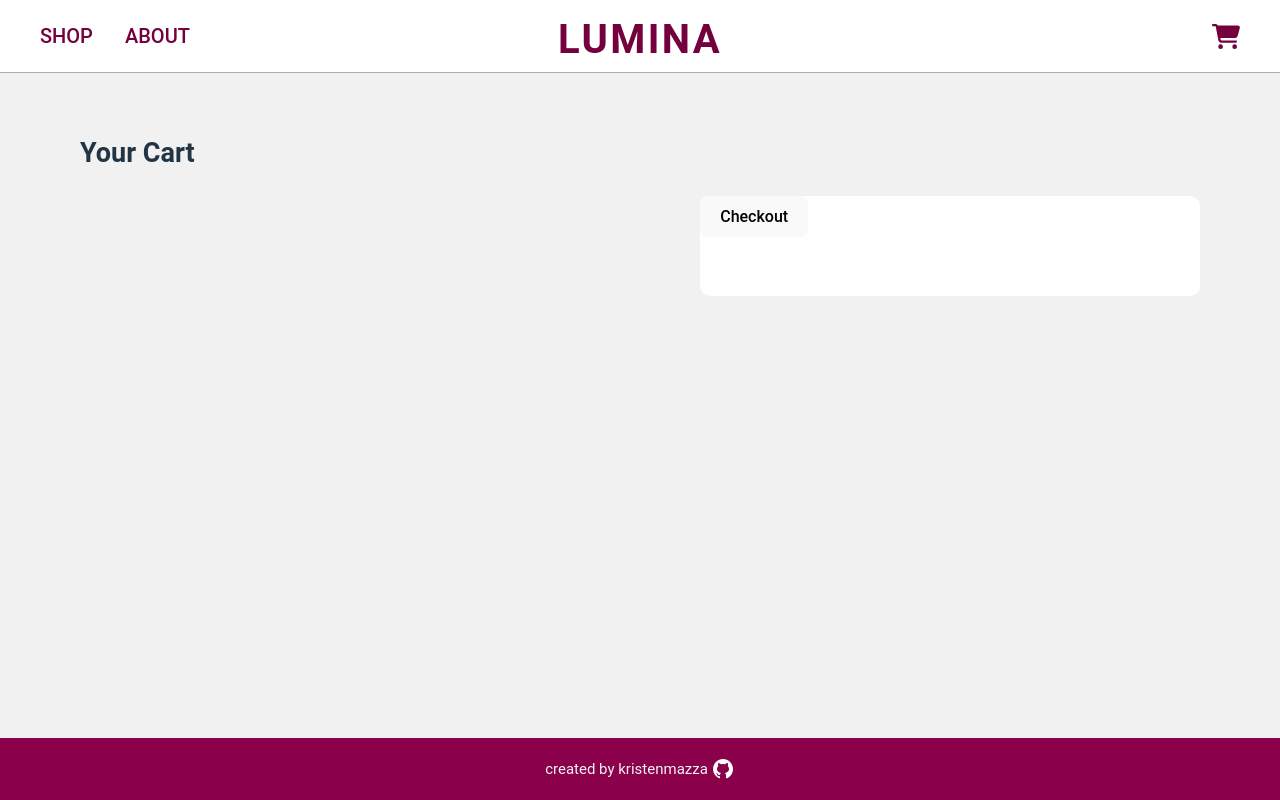
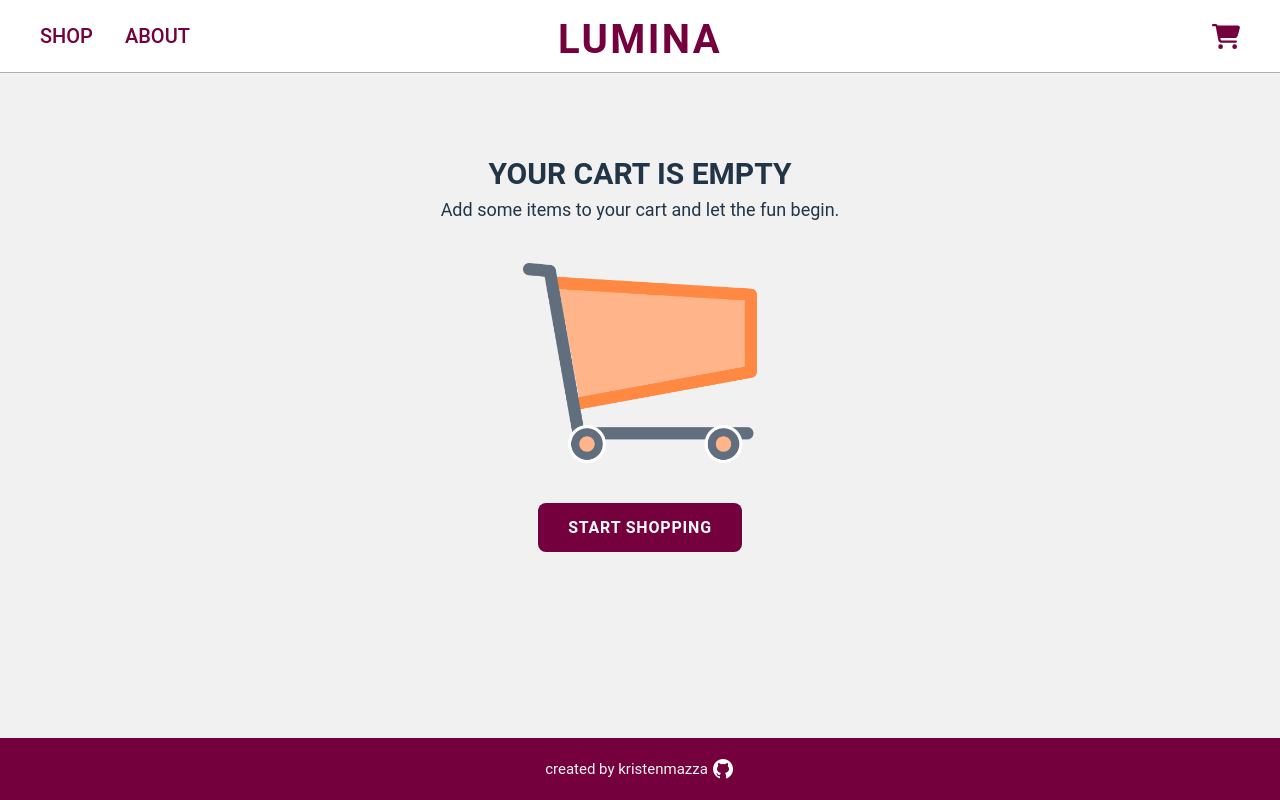
Before and after one commit to kristenmazza/shopping-cart, a React (Vite) app: page /cart in a window 1280 px wide. Built offline with nearby package versions, Linux system fonts and the light colour scheme.

Commit message:
Add empty cart message

```diff
--- a/src/components/Footer.module.css
+++ b/src/components/Footer.module.css
@@ -1,6 +1,6 @@
 .footer {
     flex-shrink: 0;
-    background-color: rgb(138, 0, 74);
+    background-color: rgb(116, 0, 61);
     color: rgb(243, 243, 243);
     padding: 7px;
     display: flex;
--- a/src/components/ShoppingCart.jsx
+++ b/src/components/ShoppingCart.jsx
@@ -1,8 +1,12 @@
 import styles from "./ShoppingCart.module.css";
 import ShoppingCartItem from "./ShoppingCartItem";
 import React from 'react';
+import { useNavigate } from "react-router-dom";
 
 export default function ShoppingCart({ cart, setCart }) {
+    const navigate = useNavigate();
+
+    if (cart.length >= 1) {
         const cartItems = cart.map(cartItem => {
             const { id, title, price, image, quantity } = cartItem;
 
@@ -34,4 +38,16 @@ export default function ShoppingCart({ cart, setCart }) {
                 </div>
             </main >
         )
+    } else {
+        return (
+            <main className={styles.cartContainer}>
+                <div className={styles.emptyCart}>
+                    <h2>Your cart is empty</h2>
+                    <p>Add some items to your cart and let the fun begin.</p>
+                    <img className={styles.cartImg} alt="Shopping cart" src="/public/images/cart.png" />
+                    <button className={styles.shopButton} onClick={() => navigate('/shop')}>Start Shopping</button>
+                </div>
+            </main>
+        )
     }
+}
--- a/src/components/ShoppingCart.module.css
+++ b/src/components/ShoppingCart.module.css
@@ -1,7 +1,7 @@
 .cartContainer {
     flex: 1 0 auto;
     background-color: rgb(241, 241, 241);
-    padding: 40px 80px;
+    padding: 80px 80px;
 }
 
 .heading {
@@ -29,3 +29,41 @@
     flex: 1;
     border-radius: 10px;
 }
+
+.emptyCart {
+    display: flex;
+    flex-direction: column;
+    align-items: center;
+}
+
+.emptyCart>h2 {
+    font-size: 30px;
+    margin: 0;
+    text-transform: uppercase;
+}
+
+.emptyCart>p {
+    font-size: 18px;
+    margin: 0;
+}
+
+.cartImg {
+    height: 200px;
+    padding: 40px 0;
+}
+
+.shopButton {
+    text-transform: uppercase;
+    cursor: pointer;
+    border: none;
+    background-color: rgb(116, 0, 61);
+    color: rgb(248, 248, 248);
+    font-size: 1rem;
+    font-weight: 600;
+    padding: 15px 30px;
+    letter-spacing: 0.05rem;
+}
+
+.shopButton:hover {
+    background-color: rgb(147, 0, 79);
+}
```
Also changed, not shown: public/images/cart.png (added). Lines whose indentation alone changed are shown as unchanged.
